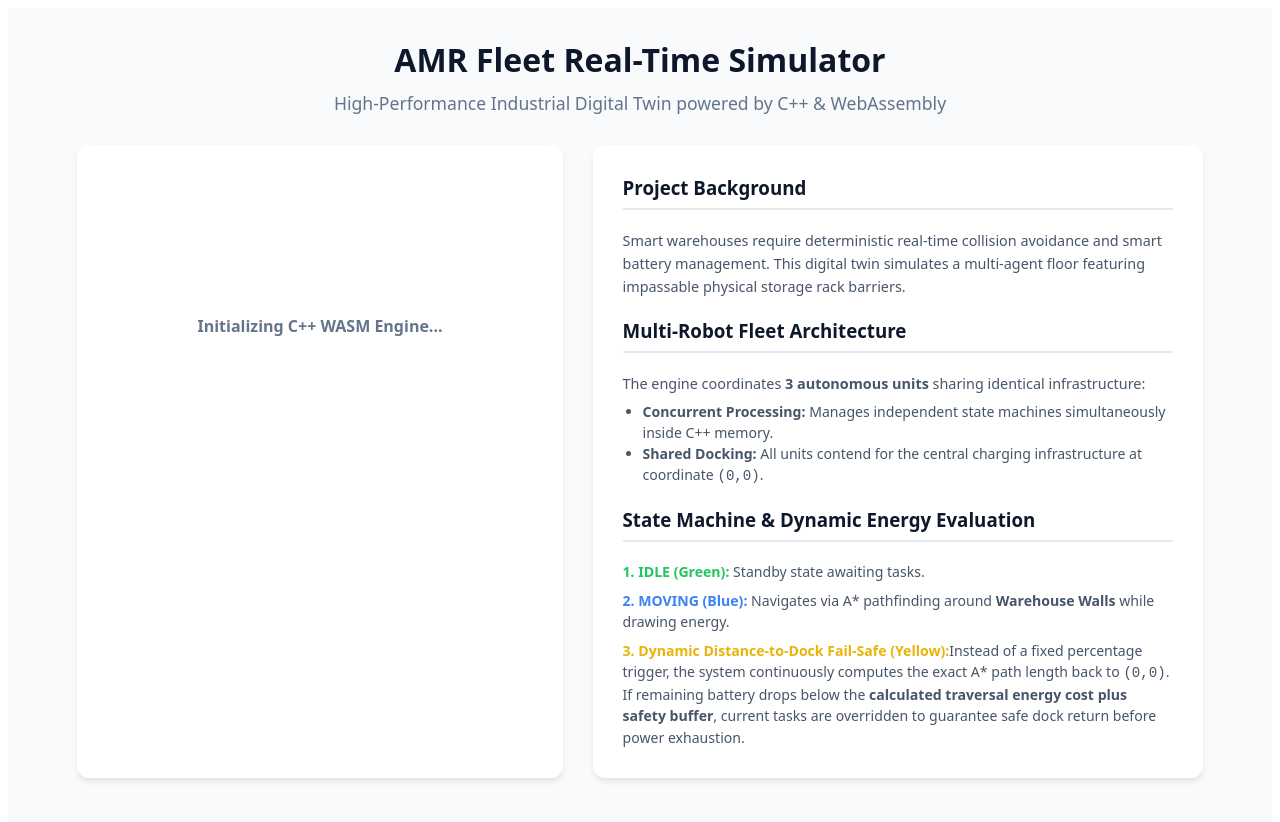
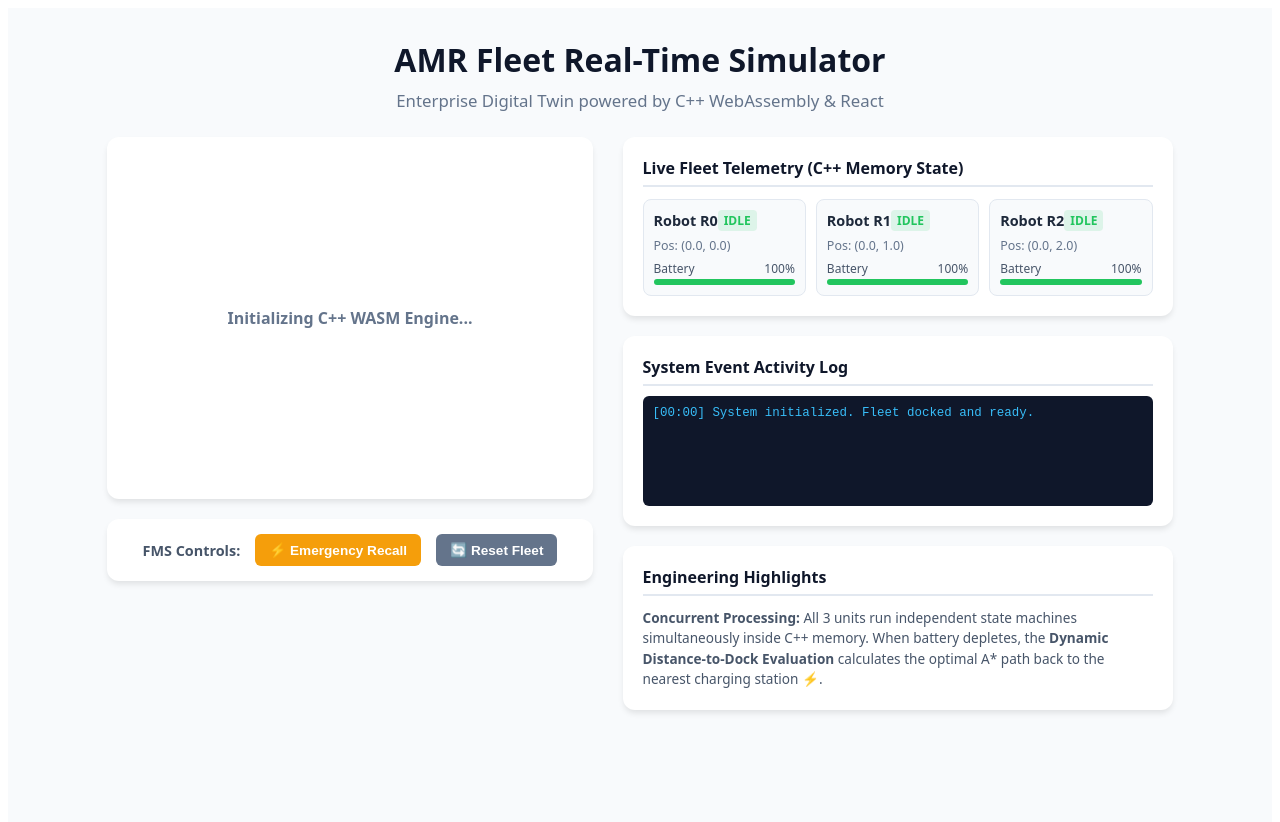
Before and after one commit to VCoklat/AMR-WASM-Simulator, a React (Vite) app in the folder web_ui/: page / in a window 1280 px wide. Shown: the top 822 px of the page. Built offline with nearby package versions, Linux system fonts and the light colour scheme; no server answers.

Commit message:
Enhance App component with telemetry polling and logging; add fleet reset and emergency recall actions

```diff
--- a/web_ui/src/App.jsx
+++ b/web_ui/src/App.jsx
@@ -3,7 +3,20 @@ import CanvasGrid from './CanvasGrid';
 
 export default function App() {
   const [isWasmReady, setIsWasmReady] = useState(false);
+  const [fleetStats, setFleetStats] = useState([
+    { id: 0, x: 0, y: 0, battery: 100, state: 0 },
+    { id: 1, x: 0, y: 1, battery: 100, state: 0 },
+    { id: 2, x: 0, y: 2, battery: 100, state: 0 },
+  ]);
+  const [logs, setLogs] = useState(["[00:00] System initialized. Fleet docked and ready."]);
+
   const cpp = useRef({});
+
+  // Helper to append events to the live log
+  const addLog = (message) => {
+    const timestamp = new Date().toLocaleTimeString();
+    setLogs(prev => [`[${timestamp}] ${message}`, ...prev.slice(0, 5)]); // Keep last 6 logs
+  };
 
   useEffect(() => {
     const checkWasm = setInterval(() => {
@@ -31,24 +44,70 @@ export default function App() {
         }
 
         setIsWasmReady(true);
+        addLog("C++ WASM Engine loaded successfully.");
       }
     }, 100);
     return () => clearInterval(checkWasm);
   }, []);
 
+  // Poll telemetry data from C++ memory for React UI state cards
+  useEffect(() => {
+    if (!isWasmReady) return;
+
+    const telemetryInterval = setInterval(() => {
+      const updated = [];
+      for (let i = 0; i < 3; i++) {
+        updated.push({
+          id: i,
+          x: cpp.current.getRobotX(i),
+          y: cpp.current.getRobotY(i),
+          battery: cpp.current.getBattery(i),
+          state: cpp.current.getState(i),
+        });
+      }
+      setFleetStats(updated);
+    }, 200);
+
+    return () => clearInterval(telemetryInterval);
+  }, [isWasmReady]);
+
+  // Toolbar Actions
+  const handleResetFleet = () => {
+    if (!isWasmReady) return;
+    cpp.current.initFleet(3);
+    addLog("Manual Action: Fleet re-initialized and reset to docks.");
+  };
+
+  const handleEmergencyRecall = () => {
+    if (!isWasmReady) return;
+    // Force assign all robots back to dock (0,0)
+    for (let i = 0; i < 3; i++) {
+      cpp.current.assignTask(i, 0, 0);
+    }
+    addLog("Emergency Override: All units recalled to charging stations.");
+  };
+
+  const getStateLabel = (state) => {
+    if (state === 2) return { text: 'CHARGING', color: '#eab308' };
+    if (state === 1) return { text: 'MOVING', color: '#3b82f6' };
+    return { text: 'IDLE', color: '#22c55e' };
+  };
+
   return (
     <div style={{ display: 'flex', flexDirection: 'column', alignItems: 'center', fontFamily: 'system-ui, sans-serif', padding: '30px 20px', backgroundColor: '#f8fafc', minHeight: '100vh', color: '#334155' }}>
 
       {/* Header Section */}
-      <div style={{ textAlign: 'center', maxWidth: '900px', marginBottom: '30px' }}>
-        <h1 style={{ color: '#0f172a', margin: '0 0 10px 0' }}>AMR Fleet Real-Time Simulator</h1>
-        <p style={{ fontSize: '1.1rem', color: '#64748b', margin: 0 }}>High-Performance Industrial Digital Twin powered by C++ & WebAssembly</p>
+      <div style={{ textAlign: 'center', maxWidth: '900px', marginBottom: '25px' }}>
+        <h1 style={{ color: '#0f172a', margin: '0 0 8px 0' }}>AMR Fleet Real-Time Simulator</h1>
+        <p style={{ fontSize: '1.05rem', color: '#64748b', margin: 0 }}>Enterprise Digital Twin powered by C++ WebAssembly & React</p>
       </div>
 
       {/* Main Content Layout */}
-      <div style={{ display: 'flex', flexWrap: 'wrap', gap: '30px', justifyContent: 'center', width: '100%', maxWidth: '1250px' }}>
+      <div style={{ display: 'flex', flexWrap: 'wrap', gap: '30px', justifyContent: 'center', width: '100%', maxWidth: '1300px' }}>
 
-        {/* Simulation Canvas Container */}
+        {/* Left Column: Canvas & Control Toolbar */}
+        <div style={{ display: 'flex', flexDirection: 'column', gap: '20px' }}>
+
           <div style={{ backgroundColor: '#fff', padding: '20px', borderRadius: '12px', boxShadow: '0 4px 6px -1px rgb(0 0 0 / 0.1)', display: 'flex', flexDirection: 'column', alignItems: 'center' }}>
             {!isWasmReady ? (
               <div style={{ padding: '150px 100px', textAlign: 'center', fontWeight: 'bold', color: '#64748b' }}>
@@ -56,47 +115,86 @@ export default function App() {
               </div>
             ) : (
               <>
-              <CanvasGrid cpp={cpp.current} />
-              <div style={{ marginTop: '15px', padding: '12px 20px', backgroundColor: '#f1f5f9', borderRadius: '8px', color: '#475569', fontSize: '0.9rem', maxWidth: '600px', textAlign: 'center' }}>
-                <strong>Interactive Controls:</strong> Click anywhere on the open grid to dispatch Robot 0. Blue routing lines guide units around impassable <strong>Warehouse Walls</strong>.
+                <CanvasGrid cpp={cpp.current} onTaskAssigned={(id, gx, gy) => addLog(`Robot R${id} dispatched to grid (${gx}, ${gy})`)} />
+                <div style={{ marginTop: '15px', padding: '10px 15px', backgroundColor: '#f1f5f9', borderRadius: '8px', color: '#475569', fontSize: '0.85rem', maxWidth: '600px', textAlign: 'center' }}>
+                  <strong>Interactive:</strong> Click grid to auto-dispatch nearest <span style={{ color: '#22c55e', fontWeight: 'bold' }}>IDLE</span> robot. Units route around <strong>Warehouse Walls</strong>.
                 </div>
               </>
             )}
           </div>
 
-        {/* Explanatory Technical Panel */}
-        <div style={{ flex: '1', minWidth: '400px', maxWidth: '550px', backgroundColor: '#fff', padding: '30px', borderRadius: '12px', boxShadow: '0 4px 6px -1px rgb(0 0 0 / 0.1)', display: 'flex', flexDirection: 'column', gap: '20px' }}>
-
-          {/* Project Background */}
-          <div>
-            <h3 style={{ marginTop: 0, color: '#0f172a', borderBottom: '2px solid #e2e8f0', paddingBottom: '8px' }}>Project Background</h3>
-            <p style={{ fontSize: '0.9rem', lineHeight: '1.6', color: '#475569', margin: '8px 0 0 0' }}>
-              Smart warehouses require deterministic real-time collision avoidance and smart battery management. This digital twin simulates a multi-agent floor featuring impassable physical storage rack barriers.
-            </p>
+          {/* 1. Simulation Control Toolbar */}
+          <div style={{ backgroundColor: '#fff', padding: '15px 20px', borderRadius: '12px', boxShadow: '0 4px 6px -1px rgb(0 0 0 / 0.1)', display: 'flex', gap: '15px', justifyContent: 'center', alignItems: 'center' }}>
+            <span style={{ fontSize: '0.9rem', fontWeight: 'bold', color: '#475569' }}>FMS Controls:</span>
+            <button
+              onClick={handleEmergencyRecall}
+              style={{ backgroundColor: '#f59e0b', color: '#fff', border: 'none', padding: '8px 14px', borderRadius: '6px', cursor: 'pointer', fontWeight: '600', fontSize: '0.85rem' }}>
+              ⚡ Emergency Recall
+            </button>
+            <button
+              onClick={handleResetFleet}
+              style={{ backgroundColor: '#64748b', color: '#fff', border: 'none', padding: '8px 14px', borderRadius: '6px', cursor: 'pointer', fontWeight: '600', fontSize: '0.85rem' }}>
+              🔄 Reset Fleet
+            </button>
           </div>
 
-          {/* Fleet Architecture */}
-          <div>
-            <h3 style={{ color: '#0f172a', borderBottom: '2px solid #e2e8f0', paddingBottom: '8px', marginTop: 0 }}>Multi-Robot Fleet Architecture</h3>
-            <p style={{ fontSize: '0.9rem', lineHeight: '1.6', color: '#475569', margin: '8px 0 0 0' }}>
-              The engine coordinates <strong>3 autonomous units</strong> sharing identical infrastructure:
-            </p>
-            <ul style={{ fontSize: '0.88rem', lineHeight: '1.5', color: '#475569', margin: '6px 0 0 20px', padding: 0 }}>
-              <li><strong>Concurrent Processing:</strong> Manages independent state machines simultaneously inside C++ memory.</li>
-              <li><strong>Shared Docking:</strong> All units contend for the central charging infrastructure at coordinate <code>(0,0)</code>.</li>
-            </ul>
         </div>
 
-          {/* State Machine & Dynamic Distance-to-Dock Evaluation */}
+        {/* Right Column: Telemetry Cards, Event Ticker & Architecture Docs */}
+        <div style={{ flex: '1', minWidth: '400px', maxWidth: '550px', display: 'flex', flexDirection: 'column', gap: '20px' }}>
+
+          {/* 2. Live Fleet Telemetry Card Panel */}
+          <div style={{ backgroundColor: '#fff', padding: '20px', borderRadius: '12px', boxShadow: '0 4px 6px -1px rgb(0 0 0 / 0.1)' }}>
+            <h3 style={{ marginTop: 0, marginBottom: '12px', color: '#0f172a', fontSize: '1rem', borderBottom: '2px solid #e2e8f0', paddingBottom: '6px' }}>
+              Live Fleet Telemetry (C++ Memory State)
+            </h3>
+            <div style={{ display: 'grid', gridTemplateColumns: 'repeat(3, 1fr)', gap: '10px' }}>
+              {fleetStats.map(robot => {
+                const badge = getStateLabel(robot.state);
+                return (
+                  <div key={robot.id} style={{ backgroundColor: '#f8fafc', border: '1px solid #e2e8f0', borderRadius: '8px', padding: '10px', display: 'flex', flexDirection: 'column', gap: '6px' }}>
+                    <div style={{ display: 'flex', justifyContent: 'between', alignItems: 'center', fontWeight: 'bold', fontSize: '0.9rem', color: '#1e293b' }}>
+                      <span>Robot R{robot.id}</span>
+                      <span style={{ fontSize: '0.75rem', padding: '2px 6px', borderRadius: '4px', backgroundColor: badge.color + '20', color: badge.color }}>
+                        {badge.text}
+                      </span>
+                    </div>
+                    <div style={{ fontSize: '0.78rem', color: '#64748b' }}>
+                      Pos: ({robot.x.toFixed(1)}, {robot.y.toFixed(1)})
+                    </div>
                     <div>
-            <h3 style={{ color: '#0f172a', borderBottom: '2px solid #e2e8f0', paddingBottom: '8px', marginTop: 0 }}>State Machine & Dynamic Energy Evaluation</h3>
-            <div style={{ fontSize: '0.88rem', lineHeight: '1.5', color: '#475569', display: 'flex', flexDirection: 'column', gap: '8px', marginTop: '8px' }}>
-              <div><strong style={{ color: '#22c55e' }}>1. IDLE (Green):</strong> Standby state awaiting tasks.</div>
-              <div><strong style={{ color: '#3b82f6' }}>2. MOVING (Blue):</strong> Navigates via A* pathfinding around <strong>Warehouse Walls</strong> while drawing energy.</div>
-              <div><strong style={{ color: '#eab308' }}>3. Dynamic Distance-to-Dock Fail-Safe (Yellow):</strong>
-                Instead of a fixed percentage trigger, the system continuously computes the exact A* path length back to <code>(0,0)</code>. If remaining battery drops below the <strong>calculated traversal energy cost plus safety buffer</strong>, current tasks are overridden to guarantee safe dock return before power exhaustion.
+                      <div style={{ display: 'flex', justifyContent: 'space-between', fontSize: '0.75rem', marginBottom: '2px', color: '#475569' }}>
+                        <span>Battery</span>
+                        <span>{robot.battery.toFixed(0)}%</span>
+                      </div>
+                      <div style={{ width: '100%', height: '6px', backgroundColor: '#e2e8f0', borderRadius: '3px', overflow: 'hidden' }}>
+                        <div style={{ width: `${robot.battery}%`, height: '100%', backgroundColor: robot.battery < 25 ? '#ef4444' : '#22c55e', transition: 'width 0.2s ease' }} />
                       </div>
                     </div>
+                  </div>
+                );
+              })}
+            </div>
+          </div>
+
+          {/* 3. Interactive Event Ticker / Activity Log */}
+          <div style={{ backgroundColor: '#fff', padding: '20px', borderRadius: '12px', boxShadow: '0 4px 6px -1px rgb(0 0 0 / 0.1)' }}>
+            <h3 style={{ marginTop: 0, marginBottom: '10px', color: '#0f172a', fontSize: '1rem', borderBottom: '2px solid #e2e8f0', paddingBottom: '6px' }}>
+              System Event Activity Log
+            </h3>
+            <div style={{ backgroundColor: '#0f172a', color: '#38bdf8', fontFamily: 'monospace', fontSize: '0.78rem', padding: '10px', borderRadius: '6px', height: '90px', overflowY: 'auto', display: 'flex', flexDirection: 'column', gap: '4px' }}>
+              {logs.map((log, index) => (
+                <div key={index}>{log}</div>
+              ))}
+            </div>
+          </div>
+
+          {/* Technical Architecture Overview */}
+          <div style={{ backgroundColor: '#fff', padding: '20px', borderRadius: '12px', boxShadow: '0 4px 6px -1px rgb(0 0 0 / 0.1)', display: 'flex', flexDirection: 'column', gap: '12px' }}>
+            <h3 style={{ margin: 0, color: '#0f172a', fontSize: '1rem', borderBottom: '2px solid #e2e8f0', paddingBottom: '6px' }}>Engineering Highlights</h3>
+            <p style={{ fontSize: '0.85rem', lineHeight: '1.5', color: '#475569', margin: 0 }}>
+              <strong>Concurrent Processing:</strong> All 3 units run independent state machines simultaneously inside C++ memory. When battery depletes, the <strong>Dynamic Distance-to-Dock Evaluation</strong> calculates the optimal A* path back to the nearest charging station ⚡.
+            </p>
           </div>
 
         </div>
```
Lines whose indentation alone changed are shown as unchanged.
